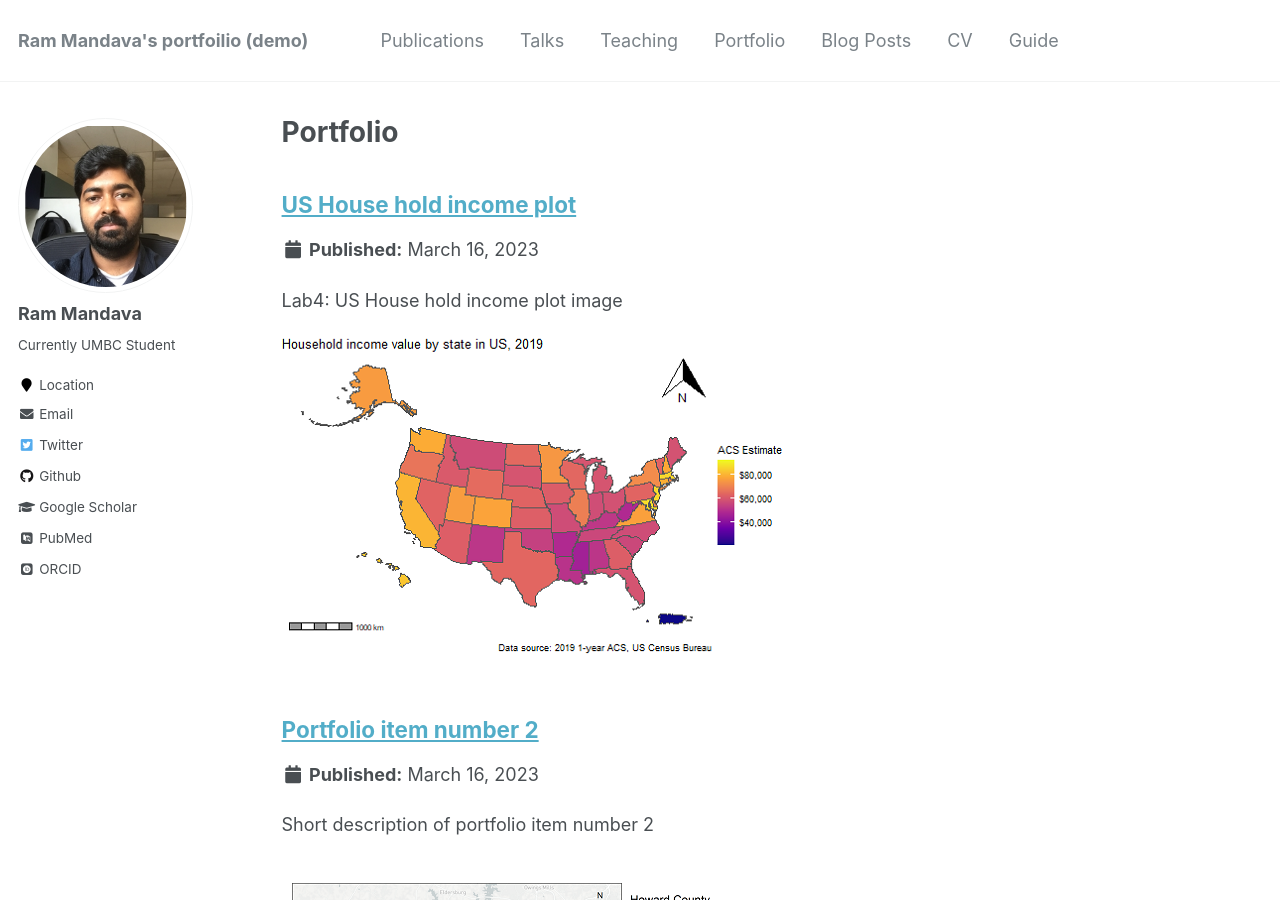
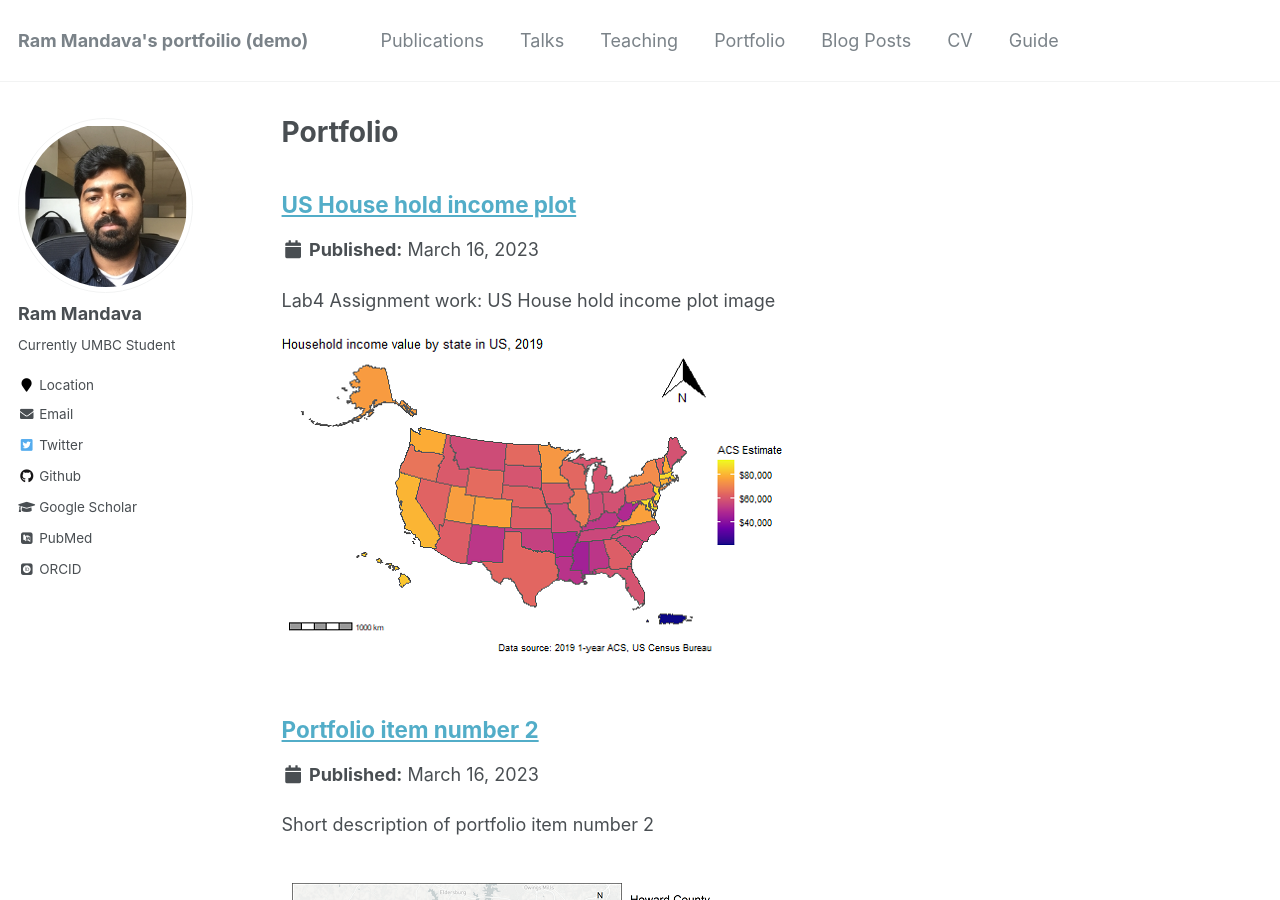
Before and after one commit to mandavaram/mandavaram.github.io, a Jekyll site: the page built from _pages/portfolio.html, in a window 1280 px wide and 900 px high. Built offline with Jekyll 4.4.1, drawn with Linux system fonts in a browser that asks for light colours; some web fonts are replaced.

Commit message:
Update portfolio-1.md

```diff
--- a/_portfolio/portfolio-1.md
+++ b/_portfolio/portfolio-1.md
@@ -1,6 +1,6 @@
 ---
 title: "US House hold income plot"
-excerpt: "Lab4: US House hold income plot image<br/><img src='/images/US_Household_Income_plot.png'>"
+excerpt: "Lab4 Assignment work: US House hold income plot image<br/><img src='/images/US_Household_Income_plot.png'>"
 collection: portfolio
 ---
 
```
